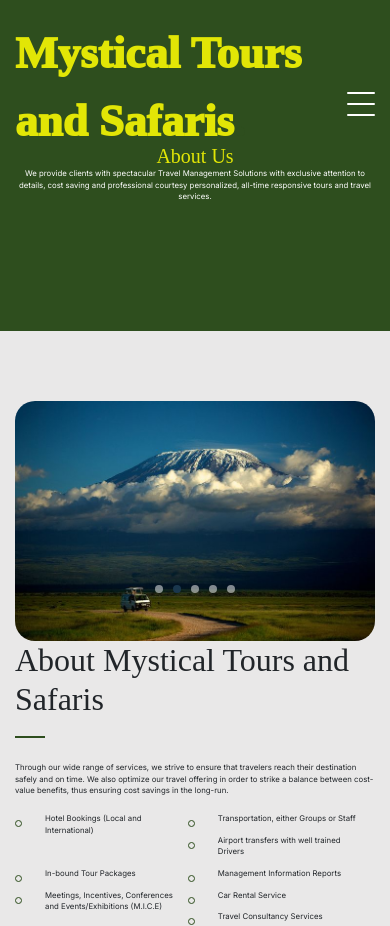
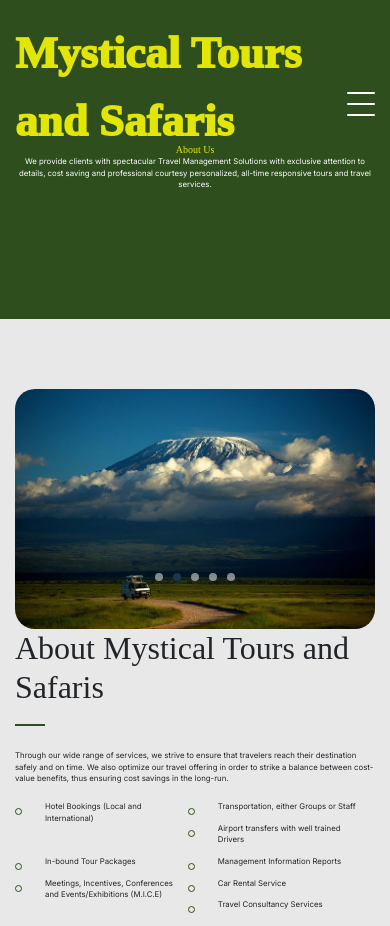
Before and after one commit to Mou-reen/mysticaltoursandsafaris_, a plain HTML site: page about.html in a window 390 px wide. Shown: the top 926 px of the page. Drawn offline with Linux system fonts and the light colour scheme; files whose address does not match are found by name; a web font is replaced by a local one.

Commit message:
Update style.css

```diff
--- a/css/style.css
+++ b/css/style.css
@@ -172,7 +172,7 @@ h1, .h1, h2, .h2, h3, .h3, h4, .h4 {
   .site-nav h1 {
     margin: 0;
     padding: 0;
-    font-size: clamp(14px, 2vw, 24px); }
+    font-size: clamp(5px, 2vw, 24px); }
   .site-nav .site-navigation .site-menu {
     margin-bottom: 0; }
     .site-nav .site-navigation .site-menu > li {
@@ -558,10 +558,10 @@ h1, .h1, h2, .h2, h3, .h3, h4, .h4 {
     background: #2E4E1E; }
   .hero h1 {
     color: #e2e606;
-    font-size: clamp(20px, 5vw, 60px); }
+    font-size: clamp(10px, 2vw, 60px); }
     @media (max-width: 991.98px) {
       .hero h1 {
-        font-size: clamp (20px, 5vw, 45px;) } }
+        font-size: clamp (10px, 2vw, 45px;) } }
     .hero h1 .typed-words {
       position: relative; }
       .hero h1 .typed-words:before {
```
